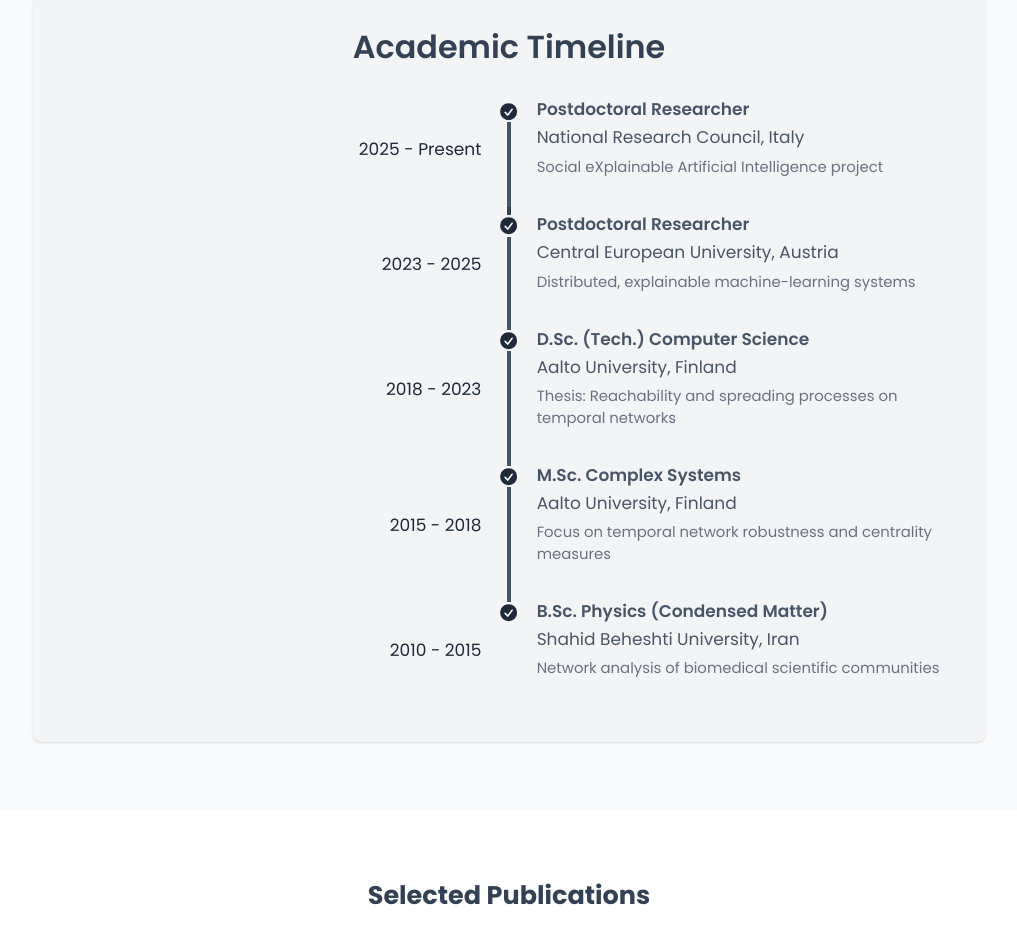
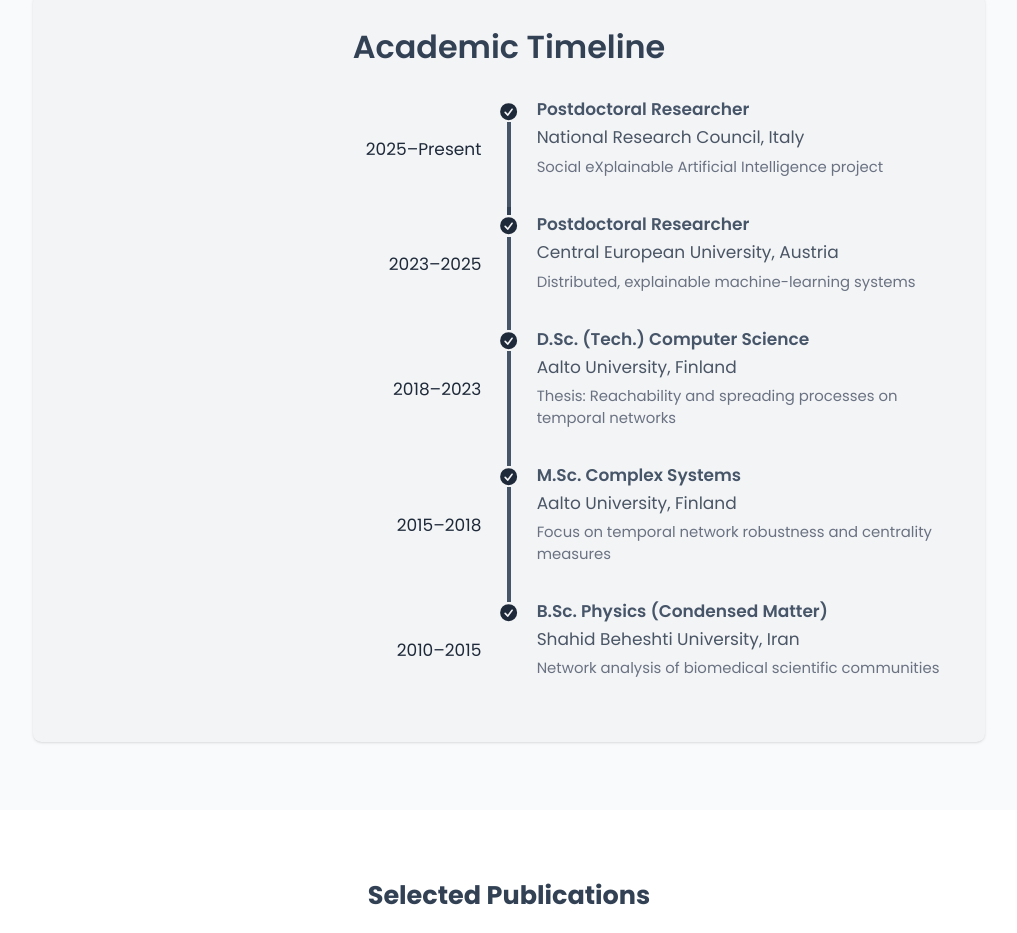
Before and after one commit to arashbm/arash.network, a website: page index.html in a window 1280 px wide. Shown: the part 1680-2613 px from the top of the page, without its empty margins (131-1148 px from the left). Drawn offline with nearby package versions, Linux system fonts and the light colour scheme; files that its build step writes are made by us from their sources.

Commit message:
en dashes

```diff
--- a/index.html
+++ b/index.html
@@ -147,7 +147,7 @@
         <h3 class="text-3xl font-semibold text-academic-blue mb-6 text-center">Academic Timeline</h3>
         <ul class="timeline timeline-vertical timeline-snap-icon max-md:timeline-compact">
           <li>
-            <div class="timeline-start mr-4">2025 - Present</div>
+            <div class="timeline-start mr-4">2025–Present</div>
             <div class="timeline-middle">
               <svg xmlns="http://www.w3.org/2000/svg" viewBox="0 0 20 20" fill="currentColor" class="size-5">
                 <path fill-rule="evenodd"
@@ -164,7 +164,7 @@
           </li>
           <li>
             <hr class="bg-academic-blue" />
-            <div class="timeline-start mr-4">2023 - 2025</div>
+            <div class="timeline-start mr-4">2023–2025</div>
             <div class="timeline-middle">
               <svg xmlns="http://www.w3.org/2000/svg" viewBox="0 0 20 20" fill="currentColor" class="size-5">
                 <path fill-rule="evenodd"
@@ -181,7 +181,7 @@
           </li>
           <li>
             <hr class="bg-academic-gray" />
-            <div class="timeline-start mr-4">2018 - 2023</div>
+            <div class="timeline-start mr-4">2018–2023</div>
             <div class="timeline-middle">
               <svg xmlns="http://www.w3.org/2000/svg" viewBox="0 0 20 20" fill="currentColor" class="size-5">
                 <path fill-rule="evenodd"
@@ -199,7 +199,7 @@
           </li>
           <li>
             <hr class="bg-academic-gray" />
-            <div class="timeline-start mr-4">2015 - 2018</div>
+            <div class="timeline-start mr-4">2015–2018</div>
             <div class="timeline-middle">
               <svg xmlns="http://www.w3.org/2000/svg" viewBox="0 0 20 20" fill="currentColor" class="size-5">
                 <path fill-rule="evenodd"
@@ -216,7 +216,7 @@
           </li>
           <li>
             <hr class="bg-academic-gray" />
-            <div class="timeline-start mr-4">2010 - 2015</div>
+            <div class="timeline-start mr-4">2010–2015</div>
             <div class="timeline-middle">
               <svg xmlns="http://www.w3.org/2000/svg" viewBox="0 0 20 20" fill="currentColor" class="size-5">
                 <path fill-rule="evenodd"
```
